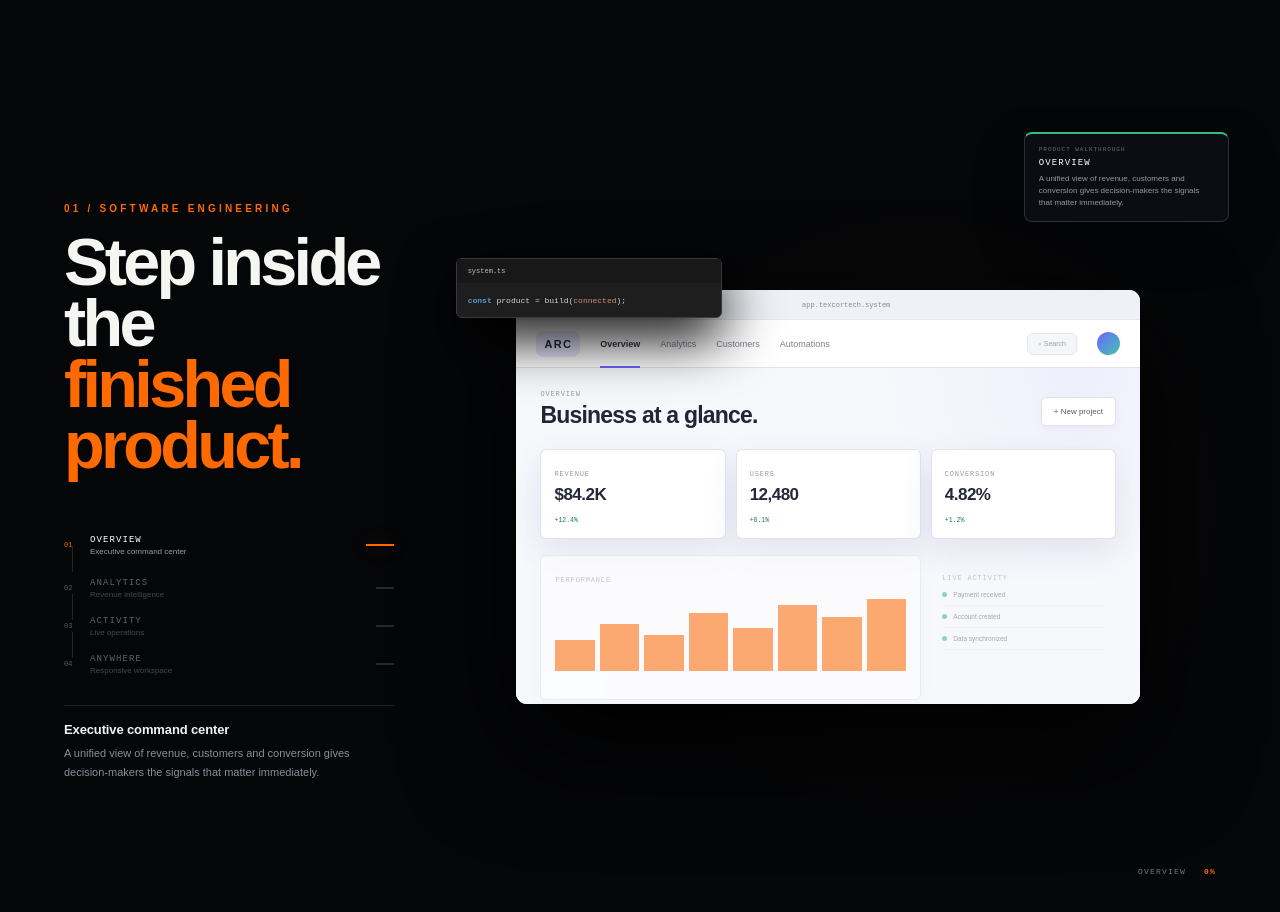
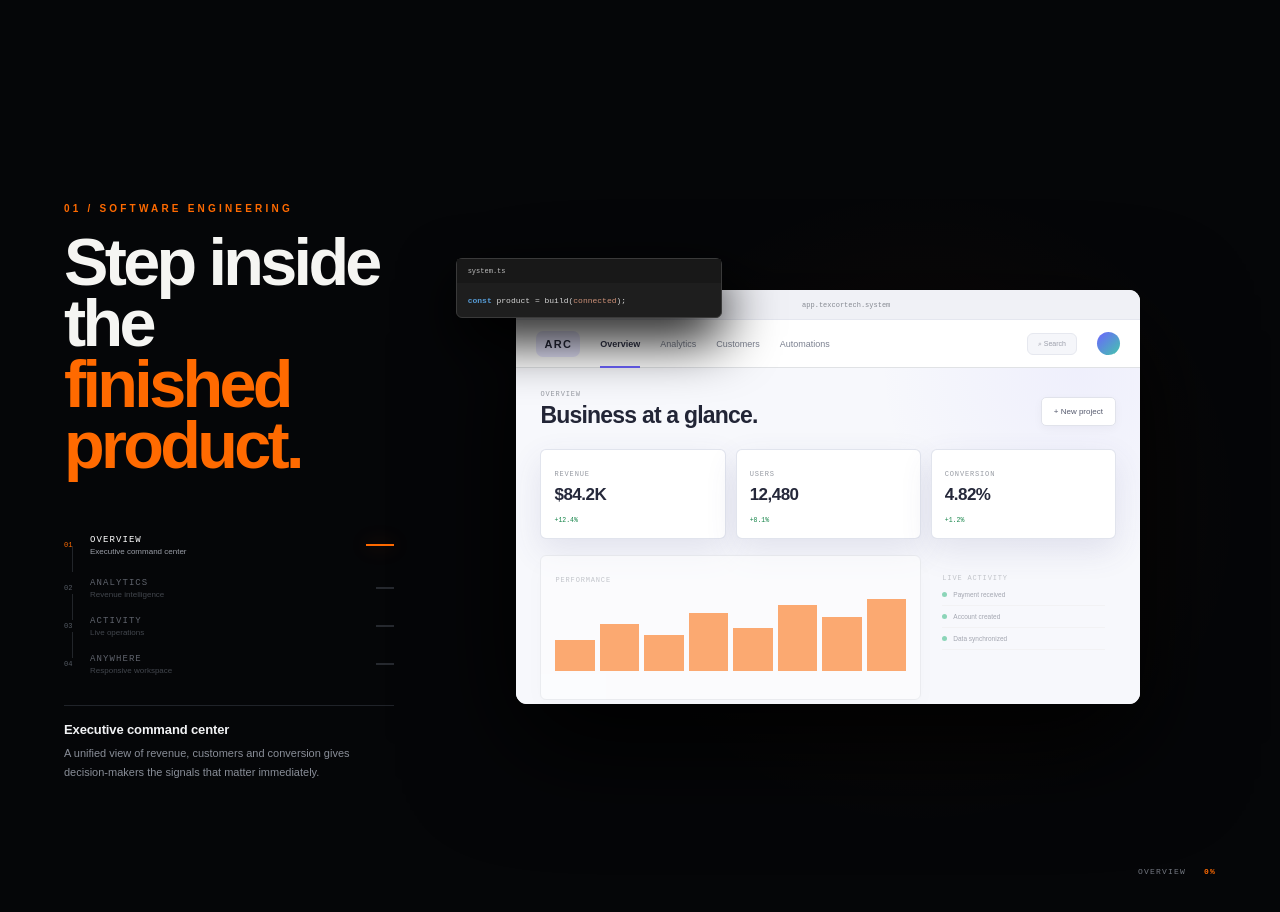
Before and after one commit to karisajoshua/texcortech-immersive, a Next.js app: page / in a window 1280 px wide. Shown: the part 3500-4412 px from the top of the page. Built offline with nearby package versions, Linux system fonts and the light colour scheme.

Commit message:
fix: remove dashboard walkthrough popup

```diff
--- a/src/components/SoftwareJourney.tsx
+++ b/src/components/SoftwareJourney.tsx
@@ -32,6 +32,6 @@ export default function SoftwareJourney(){
    <div className={"sw-ready "+(stage===3?"walkthrough-ready":"")}><i>✓</i><div><small>DEPLOYMENT</small><b>Production ready</b></div></div>
    <div className="sw-orbit orbit-a"/><div className="sw-orbit orbit-b"/>
   </div>
-  <div className="sw-callout"><small>PRODUCT WALKTHROUGH</small><b>{labels[stage][1]}</b><p>{labels[stage][3]}</p></div><div className="sw-stage-label"><span>{labels[stage][1]}</span><b>{Math.round(progress*100)}%</b></div>
+  <div className="sw-stage-label"><span>{labels[stage][1]}</span><b>{Math.round(progress*100)}%</b></div>
  </div></section>
 }
```
